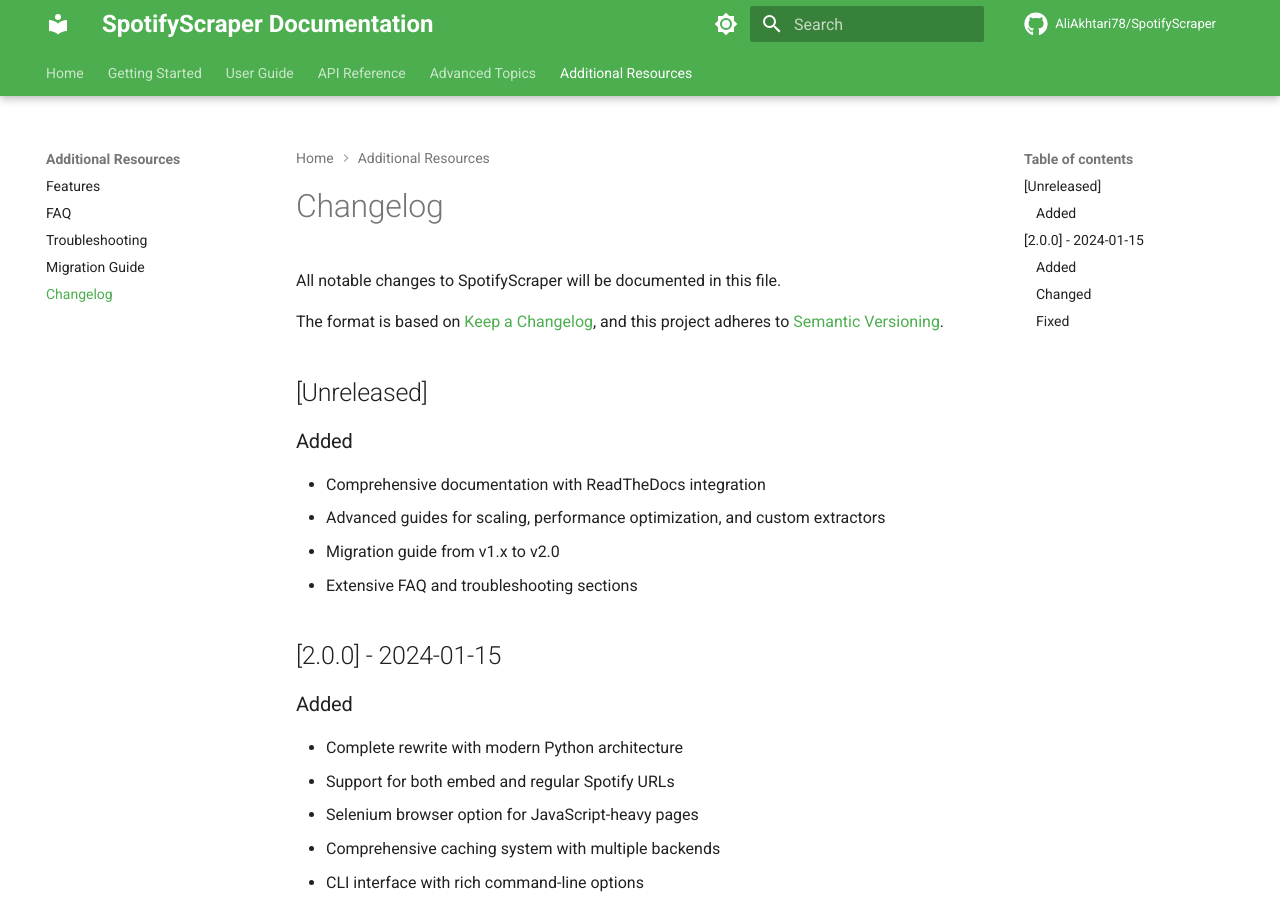
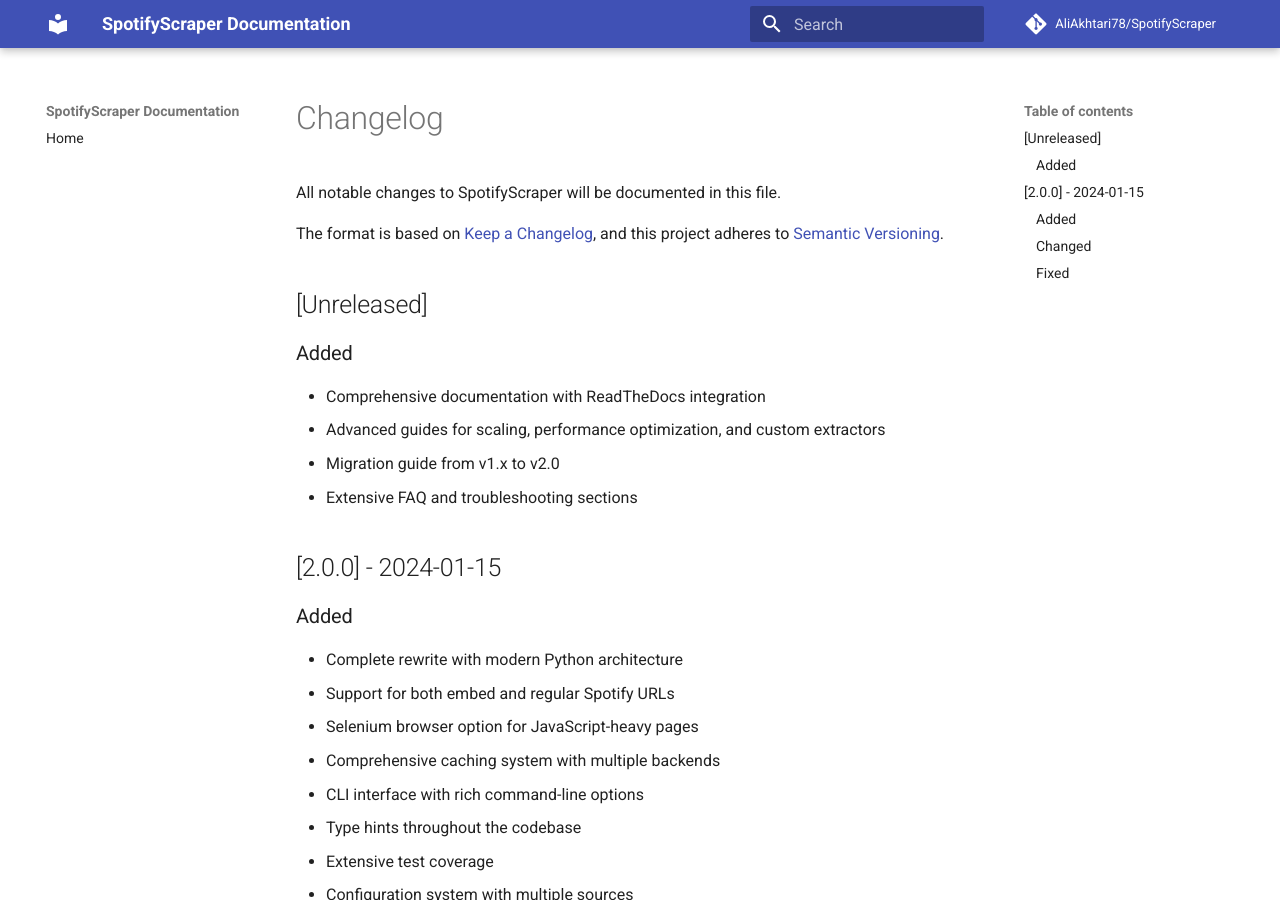
Before and after one commit to AliAkhtari78/SpotifyScraper, an MkDocs documentation site: the page built from docs/changelog.md, in a window 1280 px wide and 900 px high. Built offline with MkDocs 1.6.1 and Material for MkDocs 9.7.7, drawn with Linux system fonts in a browser that asks for light colours; comment, search, counter and statistics services are not loaded; the version menu is left out; some of the changed text lies outside the part shown.

Commit message:
fix: Simplify MkDocs configuration to fix ReadTheDocs build
- Remove advanced plugins and features causing build failures
- Keep only essential configuration with Material theme
- Update docs requirements to remove mkdocstrings
- Ensure 2025 copyright is displayed

```diff
--- a/docs/requirements.txt
+++ b/docs/requirements.txt
@@ -1,5 +1,3 @@
 # Documentation dependencies
 mkdocs>=1.5.0
 mkdocs-material>=9.0.0
-mkdocstrings[python]>=0.24.0
-pymdown-extensions>=10.0
--- a/mkdocs.yml
+++ b/mkdocs.yml
@@ -8,103 +8,6 @@
 
 theme:
   name: material
-  palette:
-    - scheme: default
-      primary: green
-      accent: light-green
-      toggle:
-        icon: material/brightness-7
-        name: Switch to dark mode
-    - scheme: slate
-      primary: green
-      accent: light-green
-      toggle:
-        icon: material/brightness-4
-        name: Switch to light mode
-  features:
-    - navigation.tabs
-    - navigation.tabs.sticky
-    - navigation.sections
-    - navigation.expand
-    - navigation.path
-    - navigation.indexes
-    - navigation.top
-    - search.suggest
-    - search.highlight
-    - content.tabs.link
-    - content.code.annotation
-    - content.code.copy
-  language: en
-  icon:
-    repo: fontawesome/brands/github
-
-markdown_extensions:
-  - pymdownx.highlight:
-      anchor_linenums: true
-  - pymdownx.inlinehilite
-  - pymdownx.snippets
-  - pymdownx.superfences
-  - pymdownx.details
-  - pymdownx.tabbed:
-      alternate_style: true
-  - admonition
-  - tables
-  - attr_list
-  - md_in_html
-  - toc:
-      permalink: true
-
-plugins:
-  - search
-  - mkdocstrings:
-      handlers:
-        python:
-          paths: [src]
-          options:
-            show_source: true
-            show_root_heading: true
 
 nav:
   - Home: index.md
-  - Getting Started:
-      - Installation: getting-started/installation.md
-      - Quick Start: guide/basic-usage.md
-  - User Guide:
-      - Overview: guide/index.md
-      - Examples:
-          - Overview: examples/index.md
-          - Quick Start Examples: examples/quickstart.md
-          - CLI Examples: examples/cli.md
-          - Advanced Usage: examples/advanced.md
-  - API Reference:
-      - Overview: api/index.md
-      - Client: api/client.md
-      - Extractors: api/extractors.md
-      - Exceptions: api/exceptions.md
-      - Media: api/media.md
-      - Utils: api/utils.md
-  - Advanced Topics:
-      - Architecture: advanced/architecture.md
-      - Custom Extractors: advanced/custom-extractors.md
-      - Performance: advanced/performance.md
-      - Scaling: advanced/scaling.md
-  - Additional Resources:
-      - Features: features.md
-      - FAQ: faq.md
-      - Troubleshooting: troubleshooting.md
-      - Migration Guide: migration.md
-      - Changelog: changelog.md
-
-extra:
-  version:
-    provider: mike
-    default: latest
-  social:
-    - icon: fontawesome/brands/github
-      link: https://github.com/AliAkhtari78/SpotifyScraper
-    - icon: fontawesome/brands/python
-      link: https://pypi.org/project/spotifyscraper/
-  generator: false
-
-extra_css:
-  - stylesheets/extra.css
```
